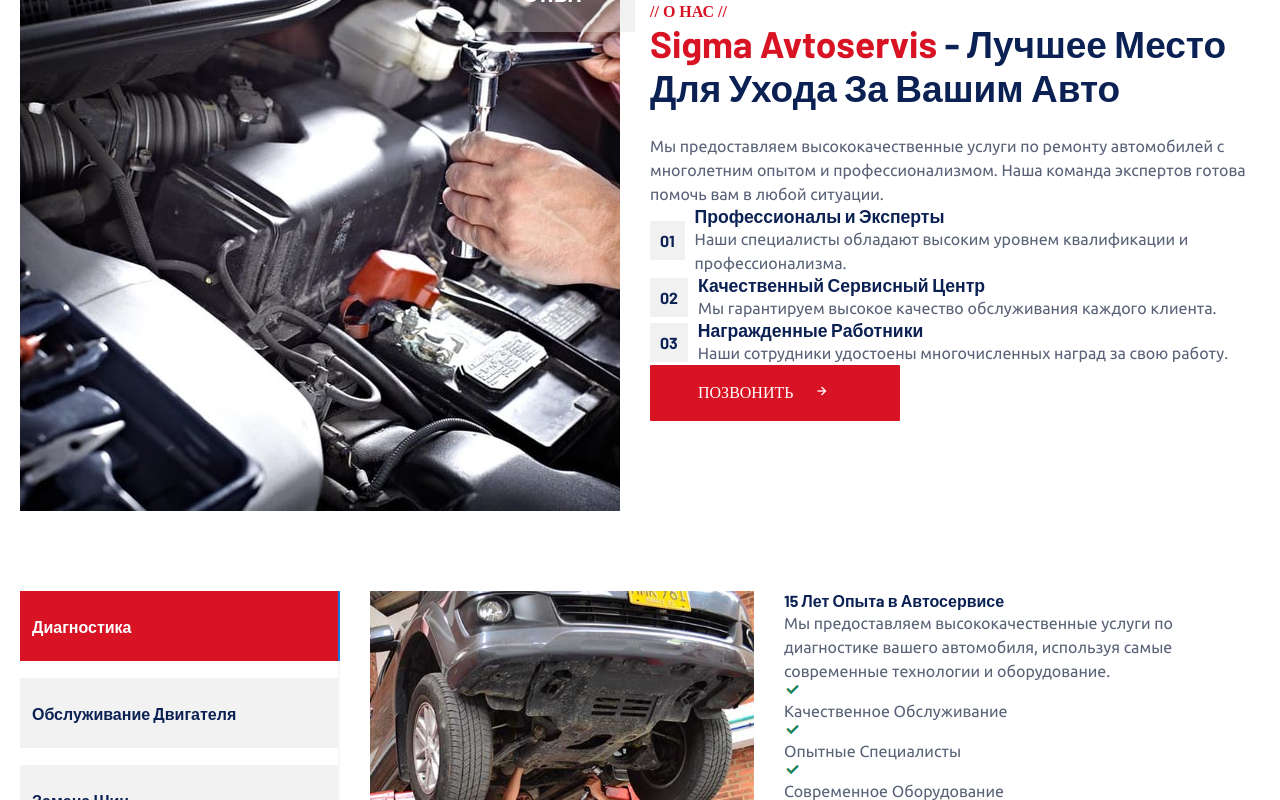
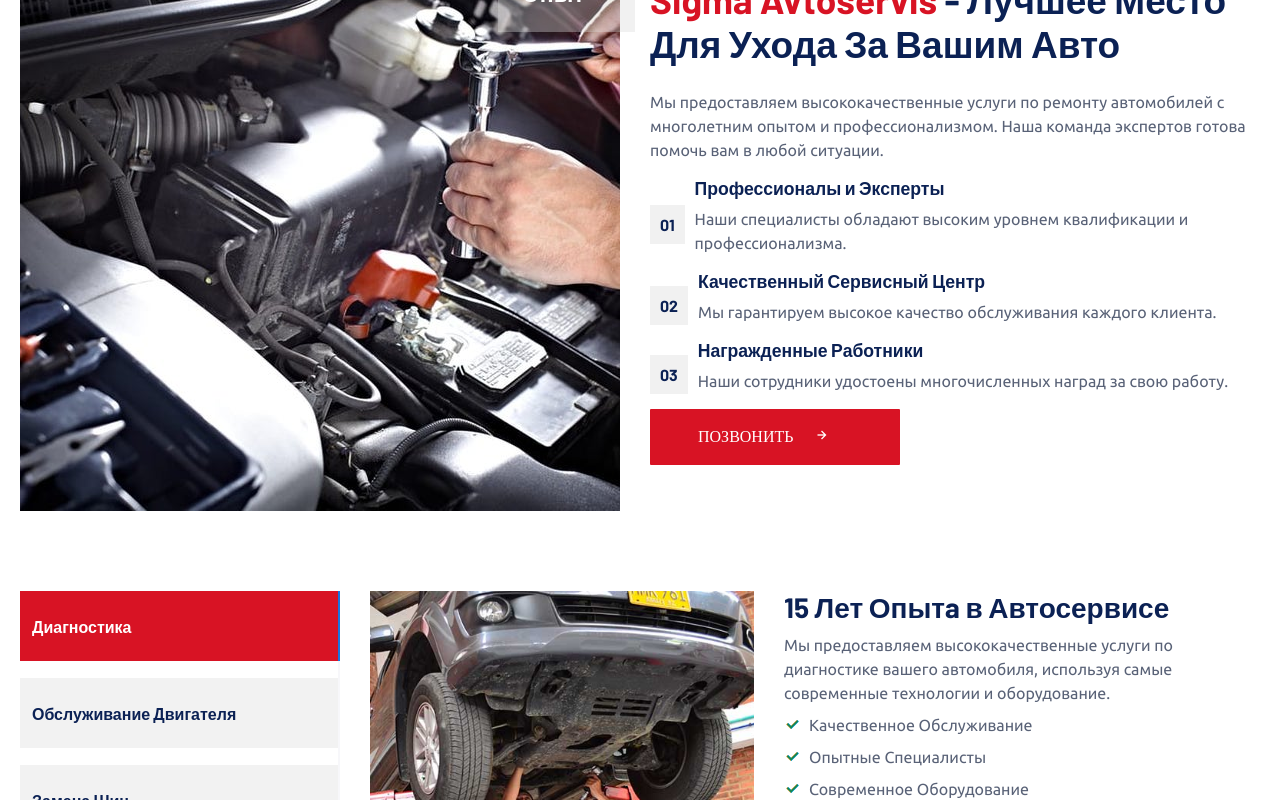
Before and after one commit to RaymovMardon/Autoservice-React, a React (Vite) app: page / in a window 1280 px wide. Shown: the part 2000-2800 px from the top of the page. Built offline with nearby package versions, Linux system fonts and the light colour scheme.

Commit message:
edit btn, margin, responsive

```diff
--- a/src/Components/SectionAbout/SectionAbout.css
+++ b/src/Components/SectionAbout/SectionAbout.css
@@ -1,109 +1,107 @@
-#about{
+#about {
   width: 100%;
   margin: 80px 0px;
 }
 
-#about .wrapper-about{
+#about .wrapper-about {
   display: flex;
   justify-content: space-between;
   align-items: center;
   gap: 30px;
 }
 
-#about .about-left .baground-about{
+#about .about-left .baground-about {
   position: absolute;
   background-color: #d9d9d95e;
   margin: -15px;
-
 }
-#about .about-left{
+#about .about-left {
   display: flex;
   align-items: normal;
   justify-content: end;
 }
-#about .about-left .baground-about p{
-    font-size:23px;
+#about .about-left .baground-about p {
+  font-size: 23px;
   color: white;
   font-family: var(--f-barlow);
   font-weight: 700;
   line-height: 1.2;
   margin: 24px;
-
 }
-#about .about-left .baground-about span{
+#about .about-left .baground-about span {
   font-size: 50px;
 }
 
-#about .about-right h2{
+#about .about-right h2 {
   font-size: 16px;
-    color:var(--color-red);
+  color: var(--color-red);
   font-weight: 700;
   line-height: 1.2;
 }
-#about .about-right p{
+#about .about-right p {
+  margin-bottom: 1rem;
   font-family: var(--f-ubuntu);
   font-size: 1rem;
   font-weight: 400;
   line-height: 1.5;
   color: #596277;
 }
-#about .info-wrapper h4{
+#about .info-wrapper h4 {
+  margin-bottom: 0.5rem;
   font-family: var(--f-barlow);
   font-size: 1.1rem;
   font-weight: 700;
   line-height: 1.2;
-    color: #0B2154;
+  color: #0b2154;
 }
-#about .about-right h3{
+#about .about-right h3 {
   font-size: 37px;
   font-family: var(--f-barlow);
   font-weight: 700;
   line-height: 1.2;
   margin-bottom: 1.5rem;
-color: #0B2154;}
-
-
-#about .about-right h3 span{
-color: var(--color-red);
-
+  color: #0b2154;
 }
 
-#about .about-right .info-wrapper{
+#about .about-right h3 span {
+  color: var(--color-red);
+}
+
+#about .about-right .info-wrapper {
   display: flex;
   align-items: center;
-    gap:10px;
+  gap: 10px;
 }
 
-#about .about-right .number{
+#about .about-right .number {
   padding: 10px;
   background-color: #d9d9d95e;
 }
 
-#about .about-right .number h4{
+#about .about-right .number h4 {
   margin: 0px;
-    color: #0B2154 ;
+  color: #0b2154;
   font-size: 16px;
   font-weight: 700;
   line-height: 1.2;
-
 }
 
-@media only screen and (max-width:1250px) {
-    #about .about-left img{
-
+@media only screen and (max-width: 1250px) {
+  #about .about-left img {
     width: 35vw;
     height: 525px;
     object-fit: cover;
   }
 }
 
-@media only screen and (max-width:850px) {
-    #about .wrapper-about{
+@media only screen and (max-width: 850px) {
+  #about .wrapper-about {
     flex-direction: column;
   }
   #about .about-left img {
-        width: 85vw;}
-        #about .about-right{
+    width: 85vw;
+  }
+  #about .about-right {
     width: 85vw;
   }
 }
--- a/src/Components/SectionIntro/SectionIntro.css
+++ b/src/Components/SectionIntro/SectionIntro.css
@@ -1,9 +1,9 @@
-#intro{
+#intro {
   width: 100%;
   margin-bottom: 80px;
 }
 
-#intro .carusel-img{
+#intro .carusel-img {
   filter: brightness(35%);
   width: 100%;
   height: 100%;
@@ -12,7 +12,7 @@
   height: 100%;
 }
 
-.cards{
+.cards {
   max-width: 1280px;
   margin: 0 auto;
   padding: 70px 20px 70px 140px;
@@ -24,12 +24,11 @@
   z-index: 2;
 }
 
-
-.intro-img{
+.intro-img {
   width: 70%;
 }
 
-#intro h2{
+#intro h2 {
   font-family: var(--f-barlow);
   font-weight: 700;
   color: white;
@@ -37,7 +36,8 @@
   font-size: 16px;
 }
 
-#intro h1{
+#intro h1 {
+  margin-bottom: 1rem;
   width: 680px;
   font-family: var(--f-barlow);
   font-weight: 700;
@@ -46,45 +46,45 @@
   font-size: 64px;
 }
 
-@media only screen and (max-width:1250px) {
+@media only screen and (max-width: 1250px) {
   #intro h1 {
     width: 50vw;
-        font-size: 55px;}
-
+    font-size: 55px;
+  }
 }
 
 @media only screen and (max-width: 1110px) {
   #intro h1 {
     width: 40vw;
     font-size: 40px;
-    }}
+  }
+}
 
 @media only screen and (max-width: 950px) {
-
-        #intro .cards{
+  #intro .cards {
     padding: 70px 20px 70px 20px;
     flex-direction: column;
     text-align: center;
     justify-content: center;
     align-items: center;
   }
-        #intro .wrapper-right{
+  #intro .wrapper-right {
     display: none;
   }
 
-        #intro .wrapper-left{
-            gap:20px;
+  #intro .wrapper-left {
+    gap: 20px;
     display: flex;
     flex-direction: column;
     text-align: center;
     justify-content: center;
     align-items: center;
   }
-
 }
 
 @media only screen and (max-width: 600px) {
   #intro h1 {
     width: 70vw;
     font-size: 28px;
-        }}
+  }
+}
--- a/src/Components/SectionIntro/SectionIntro.jsx
+++ b/src/Components/SectionIntro/SectionIntro.jsx
@@ -44,8 +44,8 @@
                     <h2>// Ремонт автомобилей //</h2>
                     <h1>Ремонт автомобиля в рассрочку</h1>
                     <div className="btn">
-                      <a href="#">УЗНАТЬ БОЛЬШЕ</a>
-                      <a href="#">
+                      <a href="tel:+998977387275">УЗНАТЬ БОЛЬШЕ</a>
+                      <a href="tel:+998977387275">
                         <i class="bx bx-right-arrow-alt"></i>
                       </a>
                     </div>
@@ -64,8 +64,8 @@
                     <h2>// Ремонт автомобилей //</h2>
                     <h1>Помощь на дороге</h1>
                     <div className="btn">
-                      <a href="#">УЗНАТЬ БОЛЬШЕ</a>
-                      <a href="#">
+                      <a href="tel:+998977387275">УЗНАТЬ БОЛЬШЕ</a>
+                      <a href="tel:+998977387275">
                         <i class="bx bx-right-arrow-alt"></i>
                       </a>
                     </div>
@@ -84,8 +84,8 @@
                     <h2>// Ремонт автомобилей //</h2>
                     <h1>Автозапчасти лучшего качества</h1>
                     <div className="btn">
-                      <a href="#">УЗНАТЬ БОЛЬШЕ</a>
-                      <a href="#">
+                      <a href="tel:+998977387275">УЗНАТЬ БОЛЬШЕ</a>
+                      <a href="tel:+998977387275">
                         <i class="bx bx-right-arrow-alt"></i>
                       </a>
                     </div>
--- a/src/Components/SectionTabsTwo/SectionTabs.css
+++ b/src/Components/SectionTabsTwo/SectionTabs.css
@@ -13,6 +13,8 @@
   outline: none;
 }
 #tabs .tabs-second h3 {
+  font-size: 28px;
+  margin-bottom: 0.5rem;
   font-family: var(--f-barlow);
   font-weight: 700;
   line-height: 1.2;
@@ -24,6 +26,16 @@
   font-weight: 400;
   line-height: 1.5;
   color: #596277;
+}
+#tabs .tabs-second div:not(:first-of-type) {
+  display: flex;
+  margin: 8px 0;
+  gap: 8px;
+  align-items: baseline;
+}
+#tabs .tabs-second div img {
+  width: 17px;
+  height: 13px;
 }
 .rs-nav-item.rs-nav-item-active {
   position: relative;
--- a/src/Components/SectionTabsTwo/SectionTabsTwo.jsx
+++ b/src/Components/SectionTabsTwo/SectionTabsTwo.jsx
@@ -28,15 +28,15 @@
                     </p>
                   </div>
                   <div>
-                    <img src={img10} alt="" />
+                    <img src={img10} alt="check" />
                     <p>Качественное Обслуживание</p>
                   </div>
                   <div>
-                    <img src={img10} alt="" />
+                    <img src={img10} alt="check" />
                     <p>Опытные Специалисты</p>
                   </div>
                   <div>
-                    <img src={img10} alt="" />
+                    <img src={img10} alt="check" />
                     <p>Современное Оборудование</p>
                   </div>
                 </div>
@@ -57,15 +57,15 @@
                     </p>
                   </div>
                   <div>
-                    <img src={img10} alt="" />
+                    <img src={img10} alt="check" />
                     <p>Качественное Обслуживание</p>
                   </div>
                   <div>
-                    <img src={img10} alt="" />
+                    <img src={img10} alt="check" />
                     <p>Опытные Специалисты</p>
                   </div>
                   <div>
-                    <img src={img10} alt="" />
+                    <img src={img10} alt="check" />
                     <p>Современное Оборудование</p>
                   </div>
                 </div>
@@ -86,15 +86,15 @@
                     </p>
                   </div>
                   <div>
-                    <img src={img10} alt="" />
+                    <img src={img10} alt="check" />
                     <p>Качественное Обслуживание</p>
                   </div>
                   <div>
-                    <img src={img10} alt="" />
+                    <img src={img10} alt="check" />
                     <p>Опытные Специалисты</p>
                   </div>
                   <div>
-                    <img src={img10} alt="" />
+                    <img src={img10} alt="check" />
                     <p>Современное Оборудование</p>
                   </div>
                 </div>
@@ -114,15 +114,15 @@
                     </p>
                   </div>
                   <div>
-                    <img src={img10} alt="" />
+                    <img src={img10} alt="check" />
                     <p>Качественное Обслуживание</p>
                   </div>
                   <div>
-                    <img src={img10} alt="" />
+                    <img src={img10} alt="check" />
                     <p>Опытные Специалисты</p>
                   </div>
                   <div>
-                    <img src={img10} alt="" />
+                    <img src={img10} alt="check" />
                     <p>Современное Оборудование</p>
                   </div>
                 </div>
```
Lines whose indentation alone changed are shown as unchanged.
